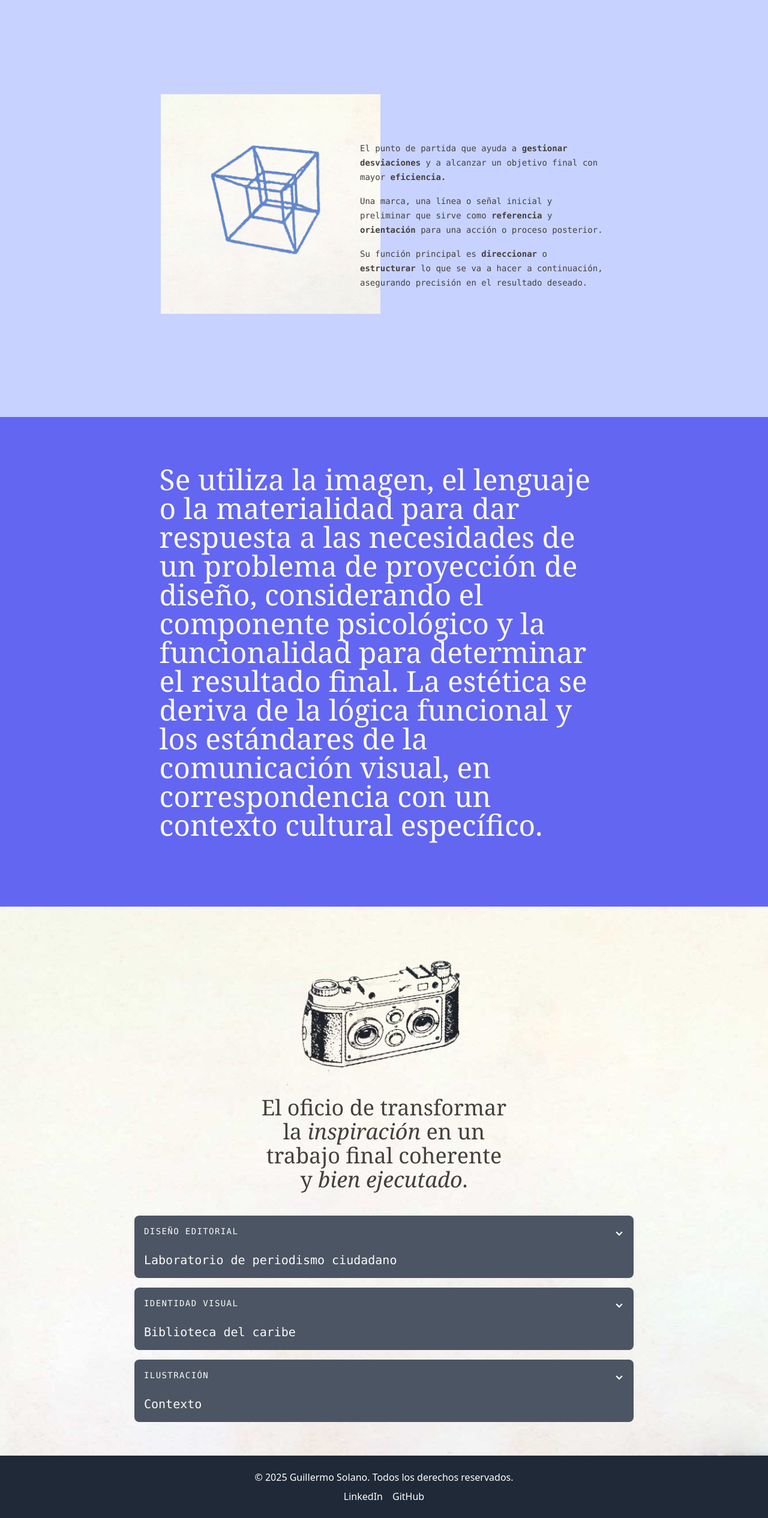
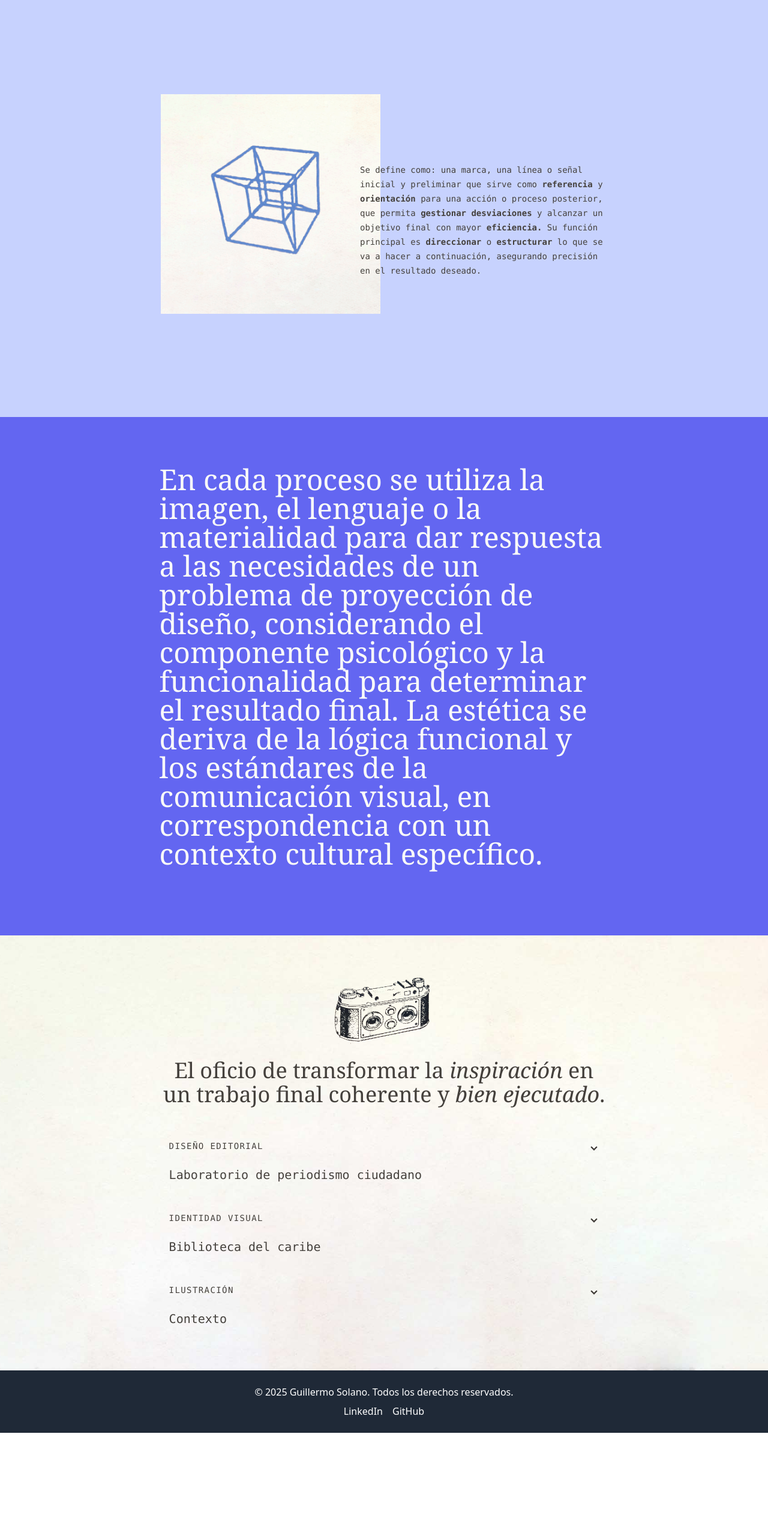
Before and after one commit to gsolat/art-com, a website: page index.html in a window 1280 px wide. Shown: the part 751-3281 px from the top of the page at 60% size. After the commit the page ends 3139 px from the top, so only its background shows below. Drawn offline with Linux system fonts and the light colour scheme.

Commit message:
changes-portfolio

```diff
--- a/index.html
+++ b/index.html
@@ -55,50 +55,45 @@
     <img src="src/images/hipercubo.gif" alt="">
   </div>
   <div class="col-start-1 col-span-10 lg:col-start-5 lg:col-span-4 lg:-mt-80 -mt-5 pl-20">
-  <p class="lg:text-md text-sm lg:leading-6 leading-5 mb-4 font-mono text-stone-700">El punto de partida que ayuda a <b>gestionar desviaciones</b> y a alcanzar un objetivo final con mayor <b>eficiencia.</b></p>
-  <p class="lg:text-md text-sm lg:leading-6 leading-5 mb-4 font-mono text-stone-700">Una marca, una línea o señal inicial y preliminar que sirve como <b>referencia</b> y <b>orientación</b> para una acción o proceso posterior.</p>
-  <p class="lg:text-md text-sm lg:leading-6 leading-5 lg:mb-8 font-mono text-stone-700">Su función principal es <b>direccionar</b> o <b>estructurar</b> lo que se va a hacer a continuación, asegurando precisión en el resultado deseado.</p>
+  <p class="lg:text-md text-sm lg:leading-6 leading-5 mb-4 font-mono text-stone-700">Se define como: una marca, una línea o señal inicial y preliminar que sirve como <b>referencia</b> y <b>orientación</b> para una acción o proceso posterior, que permita <b>gestionar desviaciones</b> y alcanzar un objetivo final con mayor <b>eficiencia.</b> Su función principal es <b>direccionar</b> o <b>estructurar</b> lo que se va a hacer a continuación, asegurando precisión en el resultado deseado.</p>
   </div>
 </section>
 
 <section class="grid grid-cols-10 bg-indigo-500 px-4 py-20 h-3/4">
-  <!-- <div class="col-start-1 col-span-7 lg:col-start-5 lg:col-span-2">
-    <img class="mix-blend-multiply" src="src/images/hipercubo.gif" alt="">
-  </div> -->
   <div class="col-start-1 col-span-10 lg:col-start-3 lg:col-span-6">
-    <p class="text-2xl lg:text-5xl mb-8 font-serif leading-7 text-stone-50">Se utiliza la imagen, el lenguaje o la materialidad para dar respuesta a las necesidades de un problema de proyección de diseño, considerando el componente psicológico y la funcionalidad para determinar el resultado final. La estética se deriva de la lógica funcional y los estándares de la comunicación visual, en correspondencia con un contexto cultural específico.</p>
+    <p class="text-2xl lg:text-5xl mb-8 font-serif leading-7 text-stone-50">En cada proceso se utiliza la imagen, el lenguaje o la materialidad para dar respuesta a las necesidades de un problema de proyección de diseño, considerando el componente psicológico y la funcionalidad para determinar el resultado final. La estética se deriva de la lógica funcional y los estándares de la comunicación visual, en correspondencia con un contexto cultural específico.</p>
     <!-- <p class="text-lg leading-6 md:text-2xl mb-8 font-serif text-stone-50">En el campo de la comunicación visual, el diseño ofrece las formas para interactuar con el mensaje, utilizando la imagen y el lenguaje para estimular los sentidos.</p> -->
 </div>
 </section>
 
-<section class="grid grid-cols-6 bg-red-50 px-4 py-10 bg-[url(../src/images/bg-crudo.jpg)] bg-cover bg-center bg-no-repeat bg-fixed" id="projects">
-      <div class="col-start-3 col-span-2">
+<section class="grid grid-cols-10 bg-red-50 px-4 py-10 bg-[url(../src/images/bg-crudo.jpg)] bg-cover bg-center bg-no-repeat bg-fixed" id="projects">
+      <div class="col-start-5 col-span-2">
     <img src="src/images/estereoscopio.png" alt="">
   </div>
-  <div class="col-start-1 col-span-6 lg:col-start-3 lg:col-span-2">
+  <div class="col-start-1 col-span-6 lg:col-start-3 lg:col-span-6">
       <h2 class="text-4xl text-center text-stone-700 font-light font-serif mb-10">El oficio de transformar la <i>inspiración</i> en un
         trabajo final coherente y <i>bien ejecutado</i>.
       </h2>
 </div>
-    <div class="collapse collapse-arrow bg-gray-600 mb-4 lg:col-start-2 col-start-1 lg:col-span-4 col-span-6 rounded-box" id="...">
+    <div class="collapse collapse-arrow bg-transparent mb-4 lg:col-start-3 col-start-1 lg:col-span-6 col-span-10 rounded-box" id="...">
           <input type="checkbox" />
-                <div class="collapse-title text-stone-50">
+                <div class="collapse-title text-stone-700">
                   <h1 class="font-mono text-sm font-light text-left tracking-widest"> DISEÑO EDITORIAL</h1> <br> <h1 class="font-mono text-xl">Laboratorio de periodismo ciudadano</h1>
                 </div>
           <div class="collapse-content">
               <div class="...">
-                <p class="font-mono text-sm text-left leading-6 text-stone-50">
+                <p class="font-mono text-sm text-left leading-6 text-stone-700">
                     Una apuesta para potenciar
                     las capacidades narrativas e incentivar el rigor y la ética periodística.
                     También es una oportunidad para intercambiar conocimientos, problematizar hechos y recoger
                     la riqueza cultural local en una aproximación al periodismo móvil o <i>mobile journalism (MOJO)</i>
                      soportado en herramientas básicas como teléfonos inteligentes e internet.
                 </p>
-                <p class="py-6 font-mono text-sm text-left leading-6 text-stone-50">
+                <p class="py-6 font-mono text-sm text-left leading-6 text-stone-700">
                     Como resultado de la implementación de la acción se diseñó un producto comunicativo paa reseñar la experiencia,
                     teniendo como inspiración la fragmentación y la estética del <i>copy and paste</i> para organizar la información
                     en un formato ágil y práctico para difusión en medios digitales.
-                <a class="underline bg-gray-700 p-1" href=*.pdf download> Laboratorio de Periodismo Ciudadano con Enfoque Cultural.pdf</a>
+                <a class="underline bg-gray-100 p-1" href=*.pdf download> Laboratorio de Periodismo Ciudadano con Enfoque Cultural.pdf</a>
                 </p>
               </div>
               <div class="grid lg:grid-cols-3 grid-col-1 gap-4">
@@ -118,17 +113,17 @@
           </div>
     </div>
 
-    <div class="collapse collapse-arrow bg-gray-600 mb-4 lg:col-start-2 col-start-1 lg:col-span-4 col-span-6 rounded-box" id="...">
+    <div class="collapse collapse-arrow bg-transparent mb-4 lg:col-start-3 col-start-1 lg:col-span-6 col-span-10 rounded-box" id="...">
           <input type="checkbox" />
-                <div class="collapse-title text-stone-50">
+                <div class="collapse-title text-stone-700">
                   <h1 class="font-mono text-sm font-light text-left tracking-widest"> IDENTIDAD VISUAL</h1> <br> <h1 class="font-mono text-xl">Biblioteca del caribe</h1>
                 </div>
           <div class="collapse-content">
               <div class="...">
-                <p class="font-mono text-sm text-left leading-6 text-stone-50">
-                  La editorial de la <a class="underline bg-gray-700 p-1" href="https://editorial.uninorte.edu.co" target="_blank">Universidad del Norte</a> diseñó la colección:
+                <p class="font-mono text-sm text-left leading-6 text-stone-700">
+                  La editorial de la <a class="underline bg-gray-100 p-1" href="https://editorial.uninorte.edu.co" target="_blank">Universidad del Norte</a> diseñó la colección:
                   <i>Biblioteca del Caribe</i> para localizar y promover la producción literaria del caribe con una bandera propia.</p>
-                <p class="py-6 font-mono text-sm text-left leading-6 text-stone-50">
+                <p class="py-6 font-mono text-sm text-left leading-6 text-stone-700">
                       El proyecto consistió en crear las cubiertas, los distintivos visuales y la iconografía general
                       para la colección, así como la formulación de normas y condiciones relacionadas con las estructuras
                       que sostienen en su lugar cada elemento de la apariencia visual de la colección impresa.
@@ -145,14 +140,14 @@
           </div>
     </div>
 
-    <div class="collapse collapse-arrow bg-gray-600 mb-4 lg:col-start-2 col-start-1 lg:col-span-4 col-span-6 rounded-box" id="...">
+    <div class="collapse collapse-arrow bg-transparent mb-4 lg:col-start-3 col-start-1 lg:col-span-6 col-span-10 rounded-box" id="...">
           <input type="checkbox" />
-                <div class="collapse-title text-stone-50">
+                <div class="collapse-title text-stone-700">
                   <h1 class="font-mono text-sm font-light text-left tracking-widest">ILUSTRACIÓN</h1> <br> <h1 class="font-mono text-xl">Contexto</h1>
                 </div>
           <div class="collapse-content">
               <div class="...">
-                <p class="py-6 font-mono text-sm text-left leading-6 text-stone-50">
+                <p class="py-6 font-mono text-sm text-left leading-6 text-stone-100">
                       La imagen como centro de la atención de los sentidos. Esta es una selección de imágenes digitales realizados a la medida de artículos periodísticos publicados en <a class="underline bg-gray-700 p-1" href="https://contextomedia.com/" target="_blank">contexto</a> en el transcurso de 5 años.
                 </p>
               </div>
```
Also changed, not shown: dist/output.css, src/images/bdc-1.jpg (deleted), src/images/bdc-2.jpg (deleted), src/images/bdc-3.jpg (deleted), src/images/bdc-4.jpg (deleted), src/images/bdc-5.jpg (deleted), src/images/bdc-6.jpg (deleted), src/images/periodismo-cultural/lab-periodismo-10.jpg, src/images/periodismo-cultural/lab-periodismo-4.jpg, src/images/periodismo-cultural/lab-periodismo-5.jpg, src/images/periodismo-cultural/lab-periodismo-6.jpg, src/images/periodismo-cultural/lab-periodismo-7.jpg, src/images/periodismo-cultural/lab-periodismo-8.jpg, src/images/periodismo-cultural/lab-periodismo-9.jpg, 2 other files.
